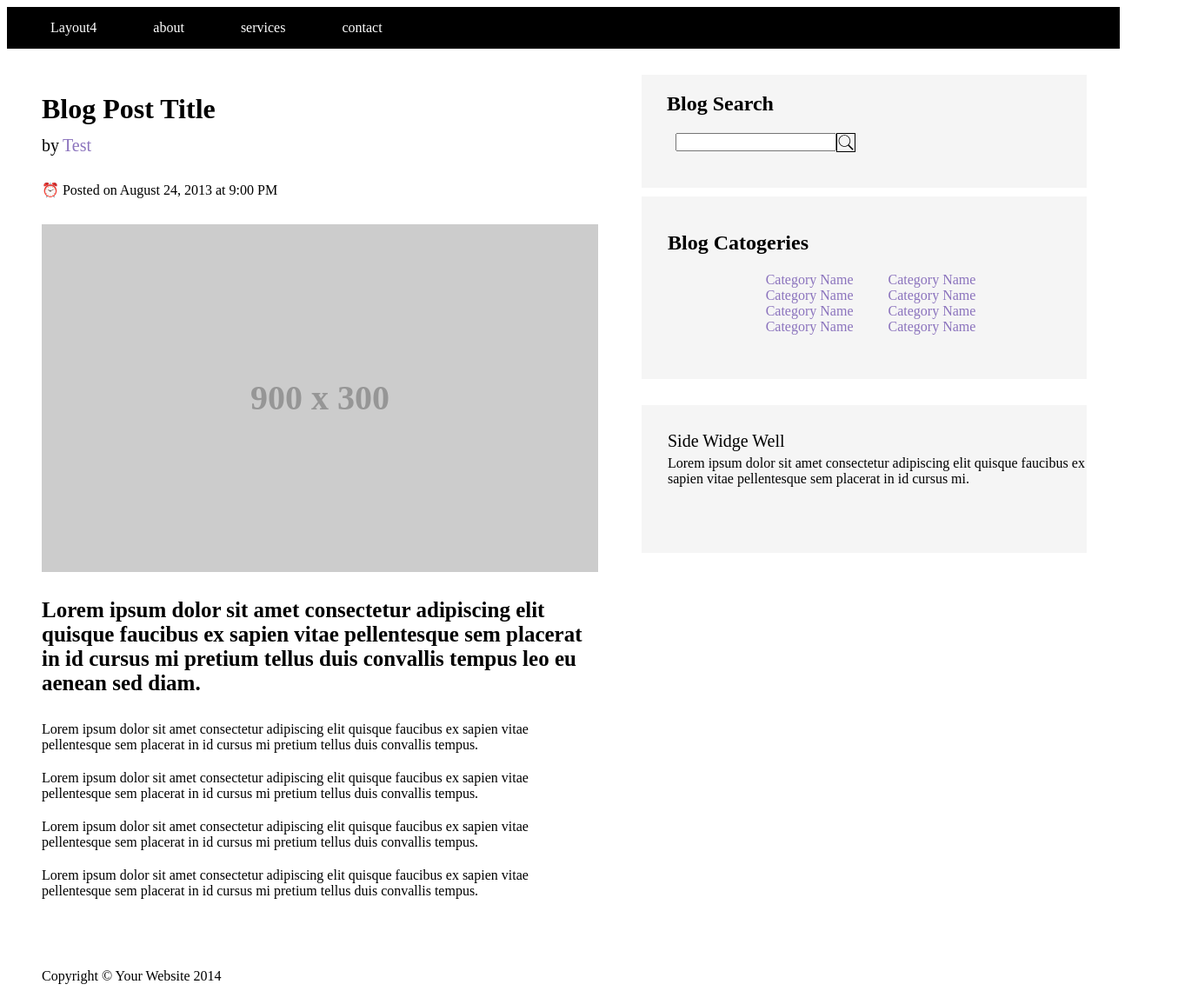
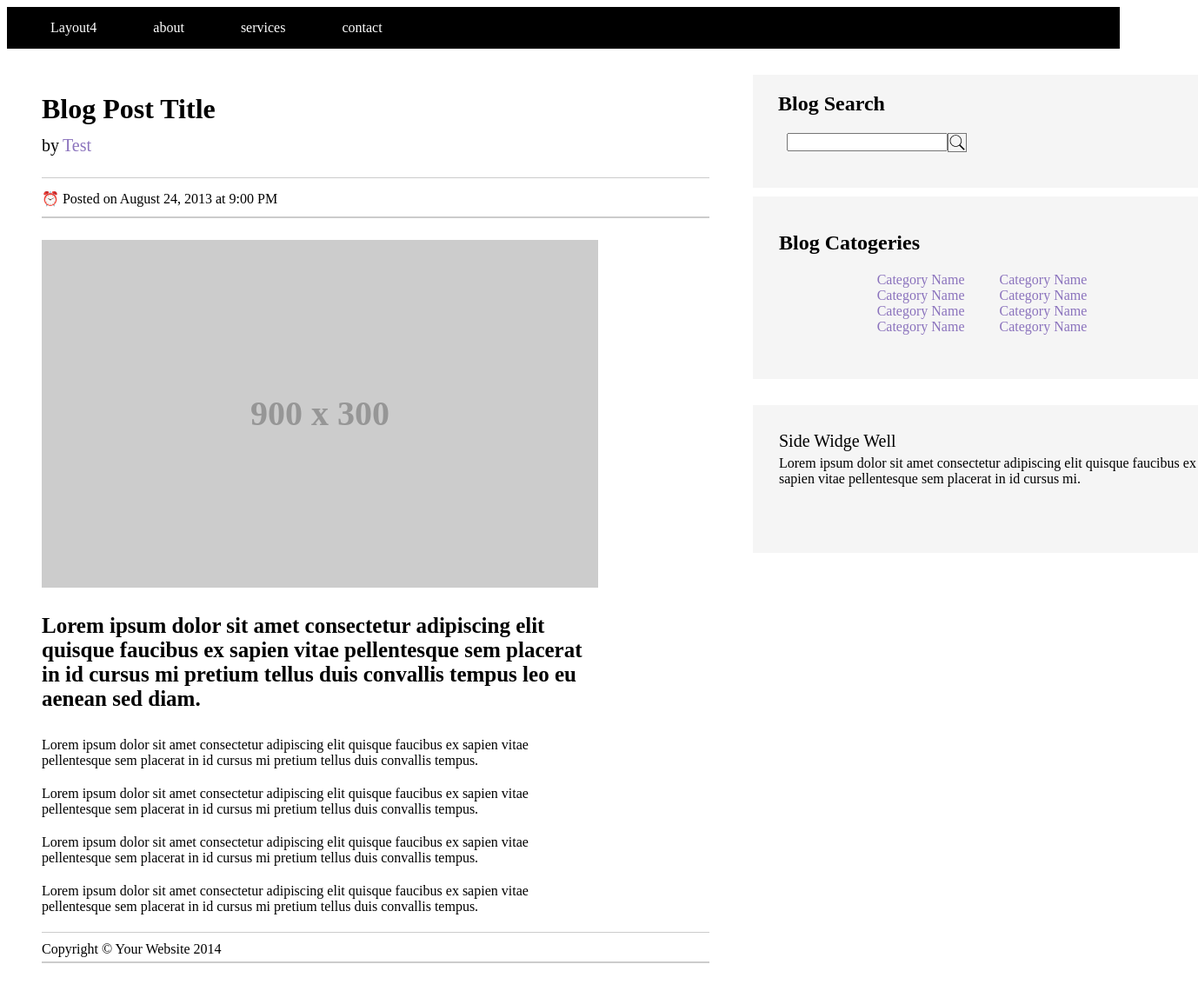
Before and after one commit to Sandeep-suman2469/gridlayout-4, a Next.js app: page / in a window 1280 px wide. Shown: the whole page at 87% size, 1378 px wide, since content can reach past the window. After the commit the page ends 1116 px from the top, so only its background shows below. Built offline with nearby package versions, Linux system fonts and the light colour scheme.

Commit message:
Update globals.css

```diff
--- a/src/app/globals.css
+++ b/src/app/globals.css
@@ -44,7 +44,8 @@
 }
 
 .date{
-  margin: 30px 0;
+    margin-bottom: -14px;
+    margin-top: -11px;
 }
 
 .box{
@@ -71,7 +72,7 @@
 }
 
 .copyright{
-  margin-top: 80px;
+  margin-top: 10px;
 }
 
 .searchbar{
@@ -201,5 +202,19 @@
 }
 
 .icon{
-  border: 0.5px solid black;
+  border: 0.5px solid rgb(118, 118, 118);
 }
+.line {
+  width:60vw;;
+  margin-top: 25px;
+  margin-bottom: 25px;
+  height: 1.5px;
+  background-color: rgb(204, 204, 204);
+}
+
+.line2 {
+  width:60vw;;
+  height: 1.5px;
+  background-color: rgb(204, 204, 204);
+  margin-top: 5px;
+}
```
